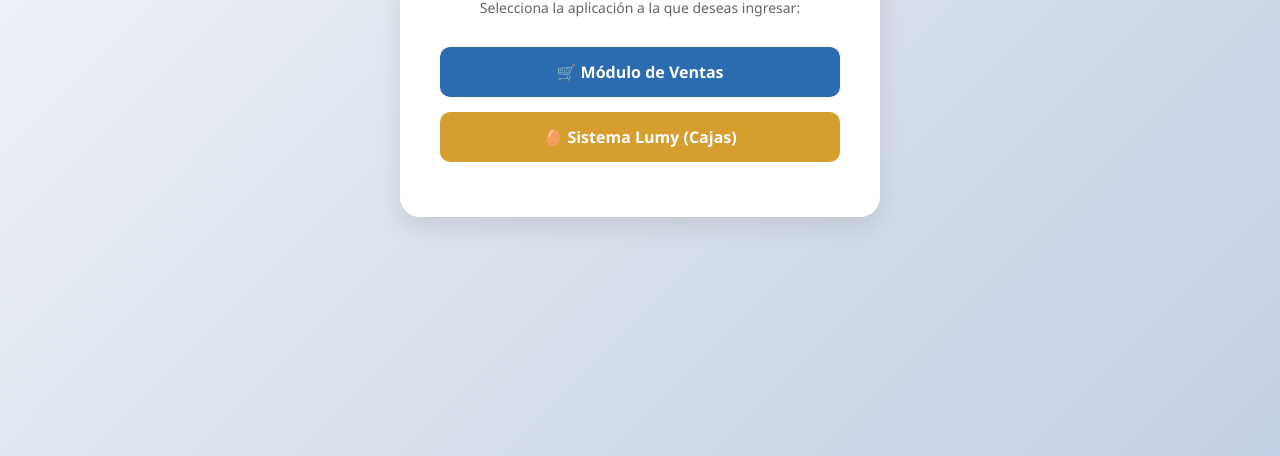
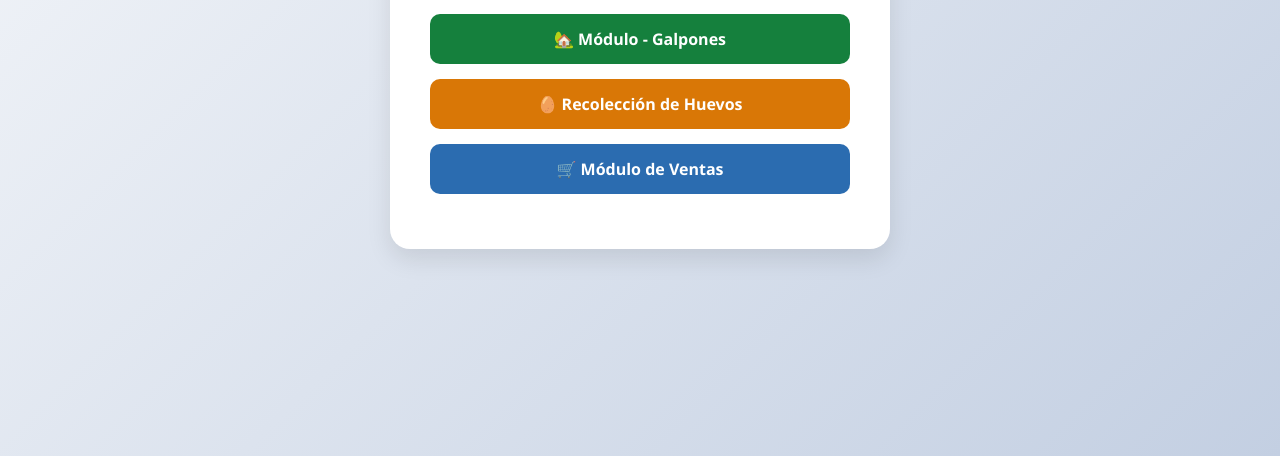
Before and after one commit to mtua3458-cloud/avicola-lumy, a plain HTML site: page index.html in a window 1280 px wide. Shown: the part 344-800 px from the top of the page. Drawn offline with Linux system fonts and the light colour scheme.

Commit message:
Update index.html

```diff
--- a/index.html
+++ b/index.html
@@ -20,17 +20,17 @@
             border-radius: 20px;
             box-shadow: 0 10px 25px rgba(0,0,0,0.1);
             text-align: center;
-            max-width: 400px;
+            max-width: 420px;
             width: 90%;
         }
         h1 {
             color: #333;
             margin-bottom: 10px;
-            font-size: 24px;
+            font-size: 26px;
         }
         p {
             color: #666;
-            margin-bottom: 30px;
+            margin-bottom: 25px;
             font-size: 14px;
         }
         .btn {
@@ -45,12 +45,16 @@
             transition: transform 0.2s, box-shadow 0.2s;
             box-sizing: border-box;
         }
-        .btn-ventas {
-            background-color: #2b6cb0;
+        .btn-galpones {
+            background-color: #15803d; /* Verde Esmeralda / Galpones */
             color: white;
         }
-        .btn-lumy {
-            background-color: #d69e2e;
+        .btn-huevos {
+            background-color: #d97706; /* Ámbar / Huevos */
+            color: white;
+        }
+        .btn-ventas {
+            background-color: #2b6cb0; /* Azul / Ventas */
             color: white;
         }
         .btn:hover {
@@ -63,10 +67,11 @@
 
     <div class="card-container">
         <h1>Avícola Lumy</h1>
-        <p>Selecciona la aplicación a la que deseas ingresar:</p>
+        <p>Selecciona el módulo al que deseas ingresar:</p>
 
+        <a href="./galpones/" class="btn btn-galpones">🏡 Módulo - Galpones</a>
+        <a href="./huevos/" class="btn btn-huevos">🥚 Recolección de Huevos</a>
         <a href="./ventas/" class="btn btn-ventas">🛒 Módulo de Ventas</a>
-        <a href="./lumy/" class="btn btn-lumy">🥚 Sistema Lumy (Cajas)</a>
     </div>
 
 </body>
```
